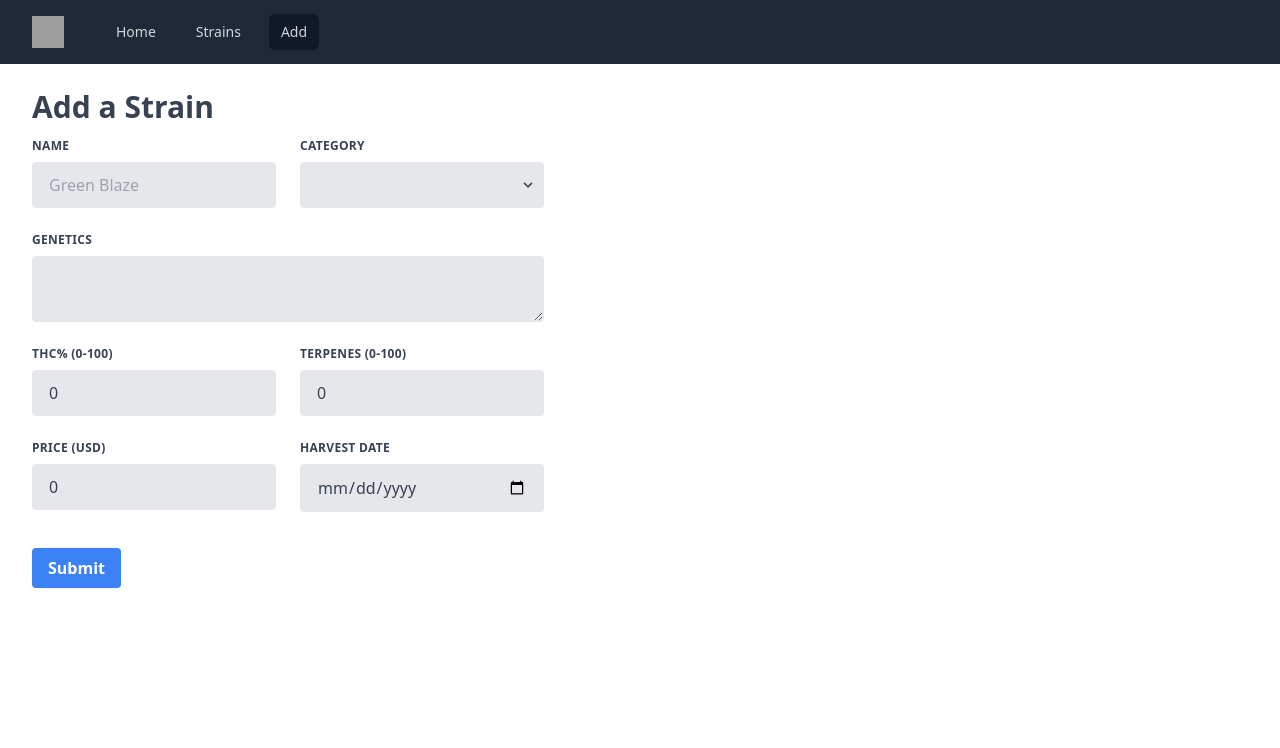
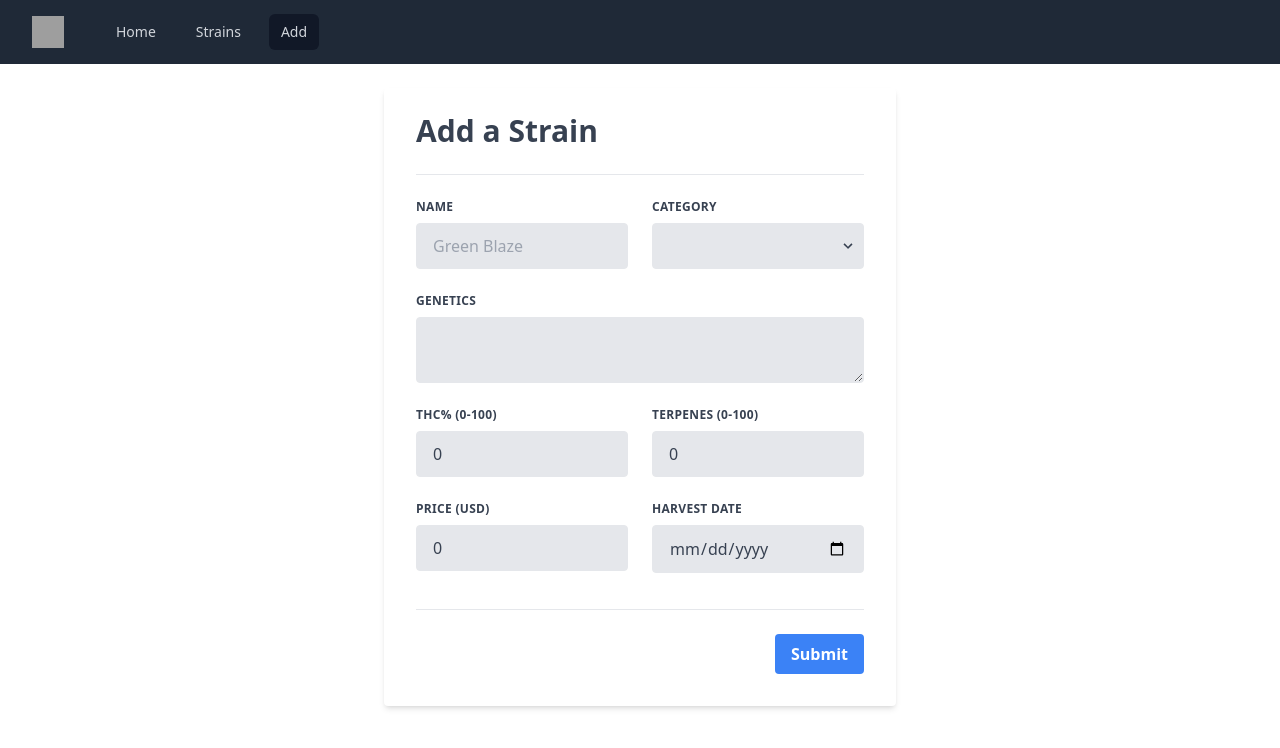
Before and after one commit to campbel/terpcatalog, a Vue app in the folder admin/app/: page /strains/new in a window 1280 px wide. Shown: the top 748 px of the page. Built offline with nearby package versions, Linux system fonts and the light colour scheme; grey boxes are pictures that could not be loaded.

Commit message:
new strain ui

```diff
--- a/admin/app/src/views/StrainsNewView.vue
+++ b/admin/app/src/views/StrainsNewView.vue
@@ -35,10 +35,16 @@ function onSubmit() {
 
 <template>
   <main>
+    <div class="w-full">
+      <div class="bg-white max-w-lg mx-auto shadow-md rounded px-8 pt-6 pb-8 mb-4">
+
         <h1 class="text-3xl space-y-1 font-bold leading-tight text-gray-700 mb-3">
           Add a Strain
         </h1>
-    <form @submit.prevent="onSubmit" class="w-full max-w-lg">
+
+        <hr class="h-px my-6 bg-gray-200 border-0 dark:bg-gray-200">
+
+        <form @submit.prevent="onSubmit" class="">
 
           <!-- Row 1-->
           <div class="flex flex-wrap -mx-3 mb-3">
@@ -65,7 +71,9 @@ function onSubmit() {
                   </option>
                 </select>
                 <div class="pointer-events-none absolute inset-y-0 right-0 flex items-center px-2 text-gray-700">
-              <svg class="fill-current h-4 w-4" xmlns="http://www.w3.org/2000/svg" viewBox="0 0 20 20"><path d="M9.293 12.95l.707.707L15.657 8l-1.414-1.414L10 10.828 5.757 6.586 4.343 8z"/></svg>
+                  <svg class="fill-current h-4 w-4" xmlns="http://www.w3.org/2000/svg" viewBox="0 0 20 20">
+                    <path d="M9.293 12.95l.707.707L15.657 8l-1.414-1.414L10 10.828 5.757 6.586 4.343 8z" />
+                  </svg>
                 </div>
               </div>
             </div>
@@ -93,7 +101,8 @@ function onSubmit() {
               <label class="block uppercase tracking-wide text-gray-700 text-xs font-bold mb-2" for="grid-thc">
                 THC% (0-100)
               </label>
-          <input v-model.number="newStrain.thc" id="grid-thc" type="number" placeholder="25.0" required min="0" max="100"
+              <input v-model.number="newStrain.thc" id="grid-thc" type="number" placeholder="25.0" required min="0"
+                max="100"
                 class="appearance-none block w-full bg-gray-200 text-gray-700 border border-gray-200 rounded py-3 px-4 mb-3 leading-tight focus:outline-none focus:bg-white focus:border-gray-500">
             </div>
 
@@ -102,14 +111,15 @@ function onSubmit() {
               <label class="block uppercase tracking-wide text-gray-700 text-xs font-bold mb-2" for="grid-terpenes">
                 Terpenes (0-100)
               </label>
-          <input v-model.number="newStrain.terpenes" id="grid-terpenes" type="number" placeholder="25.0" required min="0" max="100"
+              <input v-model.number="newStrain.terpenes" id="grid-terpenes" type="number" placeholder="25.0" required
+                min="0" max="100"
                 class="appearance-none block w-full bg-gray-200 text-gray-700 border border-gray-200 rounded py-3 px-4 mb-3 leading-tight focus:outline-none focus:bg-white focus:border-gray-500">
             </div>
 
           </div>
 
           <!-- Row 4-->
-      <div class="flex flex-wrap -mx-3 mb-6">
+          <div class="flex flex-wrap -mx-3 mb-3">
 
             <!-- Price -->
             <div class="w-full md:w-1/2 px-3 mb-3 md:mb-0">
@@ -131,12 +141,16 @@ function onSubmit() {
 
           </div>
 
+          <hr class="h-px my-6 bg-gray-200 border-0 dark:bg-gray-200">
+
           <!-- Row 5 -->
-      <div class="flex flex-wrap -mx-3 mb-3">
+          <div class="flex flex-wrap justify-end -mx-3 mb-0">
 
             <!-- Submit -->
-        <div class="w-full md:w-1/2 px-3 mb-3 md:mb-0">
-          <button class="bg-blue-500 hover:bg-blue-700 text-white font-bold py-2 px-4 rounded focus:outline-none focus:shadow-outline" type="submit">
+            <div class="px-3 mb-3 md:mb-0">
+              <button
+                class="bg-blue-500 hover:bg-blue-700 text-white font-bold py-2 px-4 rounded focus:outline-none focus:shadow-outline"
+                type="submit">
                 Submit
               </button>
             </div>
@@ -144,5 +158,6 @@ function onSubmit() {
           </div>
 
         </form>
-  </main>
-</template>
+    </div>
+  </div>
+</main></template>
```
Lines whose indentation alone changed are shown as unchanged.
